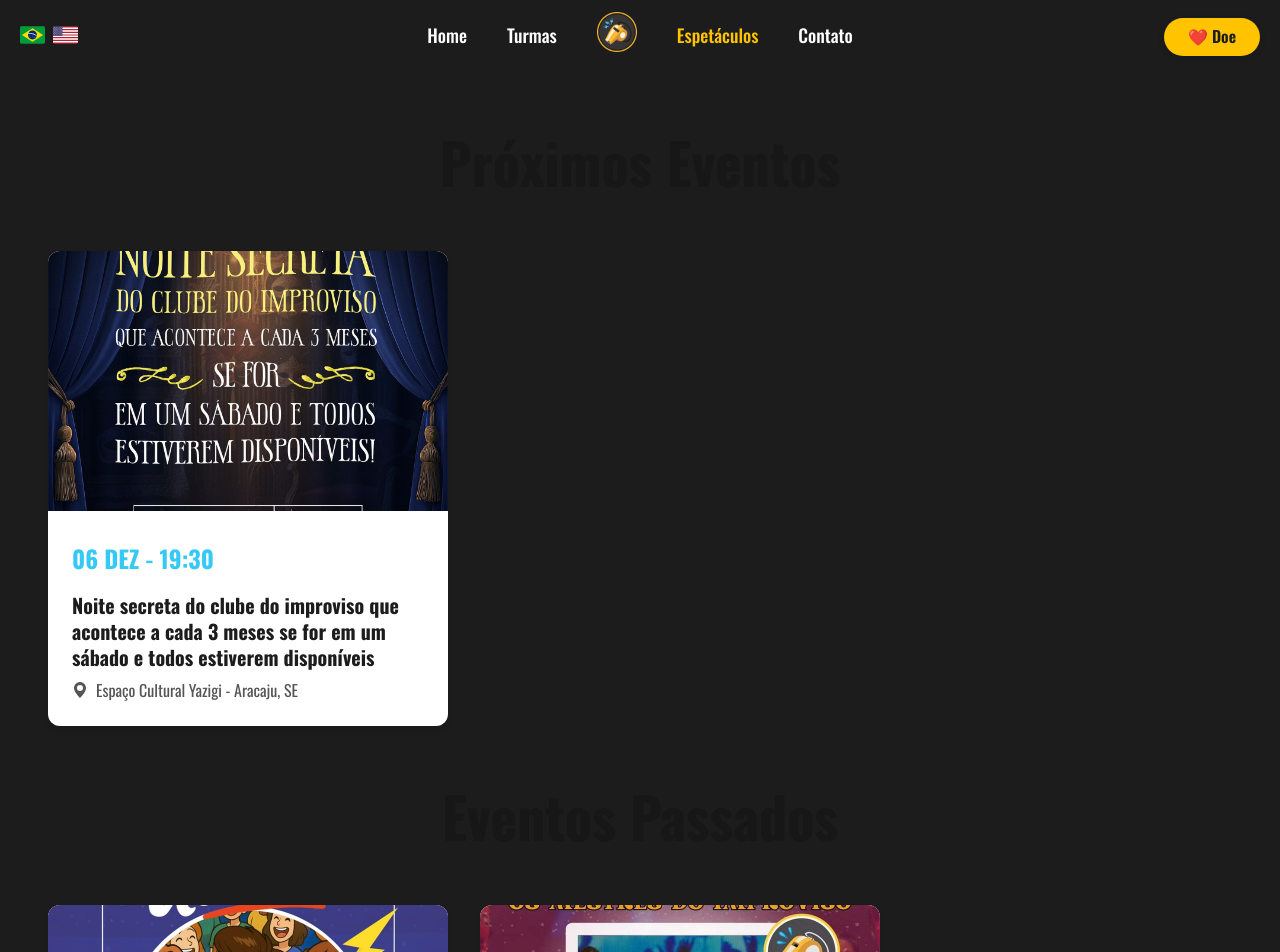
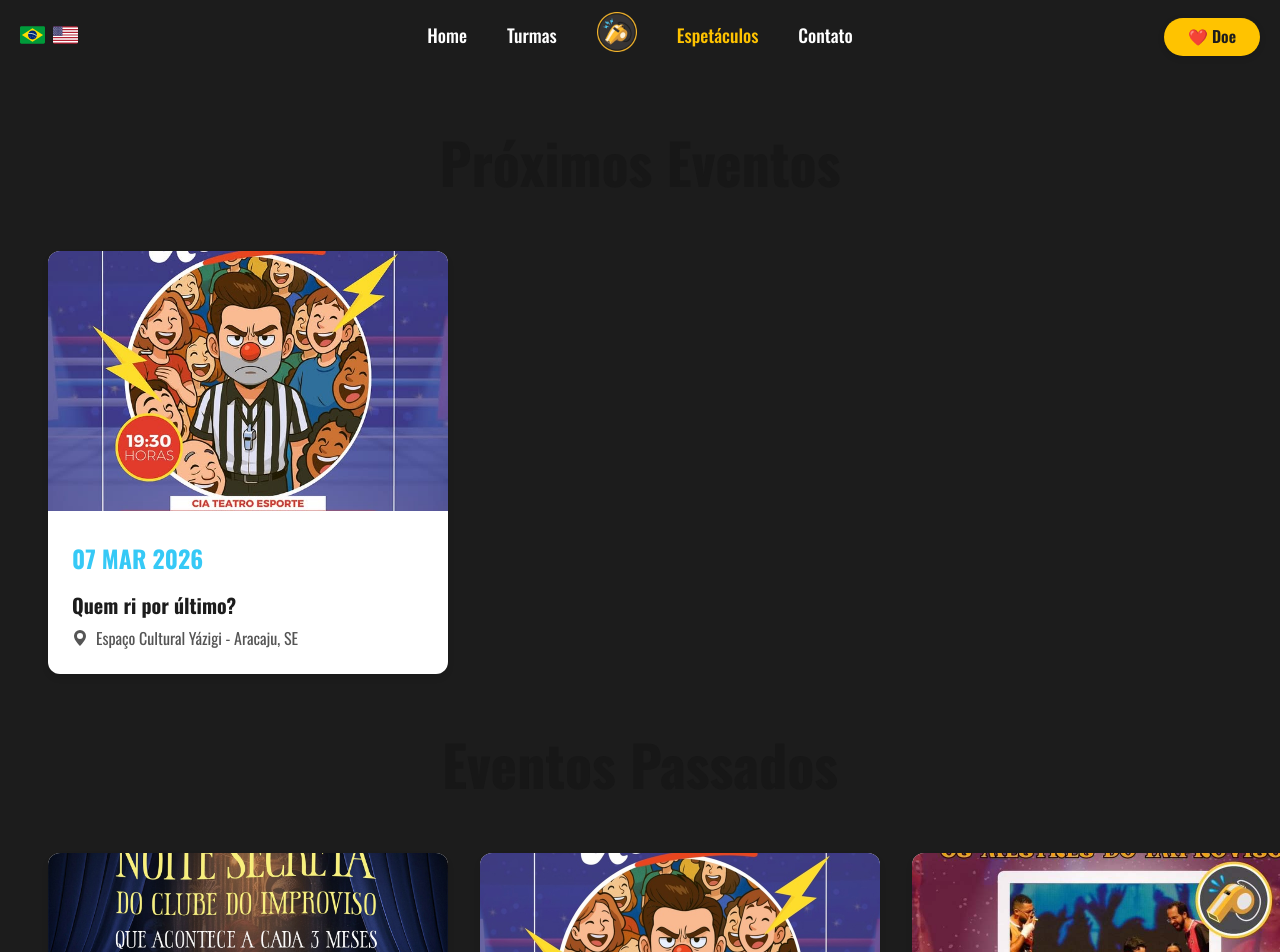
Before and after one commit to AntonioHamilton/teatro-esporte, a Next.js app: page /events in a window 1280 px wide. Shown: the top 952 px of the page. Built offline with nearby package versions, Linux system fonts and the light colour scheme.

Commit message:
feat: new events

```diff
--- a/src/constants/events.ts
+++ b/src/constants/events.ts
@@ -15,6 +15,31 @@ type Events = {
 export const events: Events = {
 	PT_BR: [
 		{
+			title: "Quem ri por último?",
+			date: "07 mar 2026",
+			location: "Espaço Cultural Yázigi - Aracaju, SE",
+			imageSrc: "/images/tickets/quem-ri-por-ultimo-1-2026.webp",
+			imageAlt:
+				"ingresso do espetáculo quem ri por último março 2026, teatro esporte",
+			href: "https://www.instagram.com/p/DUlk8zbj1eU/"
+		}
+	],
+	EN_US: [
+		{
+			title: "Who laughs last?",
+			date: "March 7, 2026",
+			location: "Yázigi Cultural Space - Aracaju, SE",
+			imageSrc: "/images/tickets/quem-ri-por-ultimo-1-2026.webp",
+			imageAlt:
+				"ticket for the show Who laughs last March 2026, Teatro Esporte",
+			href: "https://www.instagram.com/p/DUlk8zbj1eU/"
+		}
+	]
+};
+
+export const pastEvents: Events = {
+	PT_BR: [
+		{
 			title:
 				"Noite secreta do clube do improviso que acontece a cada 3 meses se for em um sábado e todos estiverem disponíveis",
 			date: "06 Dez - 19:30",
@@ -23,23 +48,7 @@ export const events: Events = {
 			imageAlt:
 				"ingresso do espetáculo noite secreta do improviso, teatro esporte",
 			href: "https://www.instagram.com/p/DQcDFXwjuCQ/"
-		}
-	],
-	EN_US: [
-		{
-			title:
-				"Secret Improv Club Night, held every 3 months if it falls on a Saturday and everyone is available",
-			date: "Dec 10 - 7:30 PM",
-			location: "Espaço Cultural Yazigi - Aracaju, SE",
-			imageSrc: "/images/tickets/noite-do-improviso.jpg",
-			imageAlt: "ticket for the show Secret Improv Club Night, teatro esporte",
-			href: "https://www.instagram.com/p/DQcDFXwjuCQ/"
-		}
-	]
-};
-
-export const pastEvents: Events = {
-	PT_BR: [
+		},
 		{
 			title: "Quem ri por último?",
 			date: "10 mai 2025",
@@ -59,6 +68,15 @@ export const pastEvents: Events = {
 	],
 	EN_US: [
 		{
+			title:
+				"Secret Improv Club Night, held every 3 months if it falls on a Saturday and everyone is available",
+			date: "Dec 10 - 7:30 PM",
+			location: "Espaço Cultural Yazigi - Aracaju, SE",
+			imageSrc: "/images/tickets/noite-do-improviso.jpg",
+			imageAlt: "ticket for the show Secret Improv Club Night, teatro esporte",
+			href: "https://www.instagram.com/p/DQcDFXwjuCQ/"
+		},
+		{
 			title: "Who laughs last?",
 			date: "May 10, 2025",
 			location: "Teatro do Purificação - Aracaju, SE",
```
Also changed, not shown: public/images/tickets/quem-ri-por-ultimo-1-2026.webp (added).
